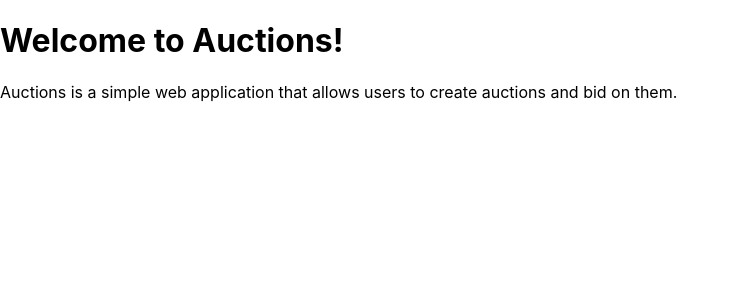
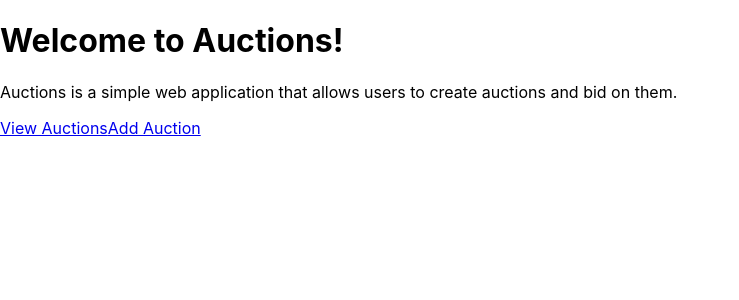
Before and after one commit to lisiCAO/hammer-hub, a React (Create React App) app in the folder frontend/: page / in a window 1280 px wide. Shown: the top 300 px of the page, without its empty margins (0-739 px from the left). Built offline with nearby package versions, Linux system fonts and the light colour scheme.

Commit message:
add links

```diff
--- a/frontend/src/App.js
+++ b/frontend/src/App.js
@@ -1,5 +1,4 @@
 import React from 'react';
-import ReactDOM from 'react-dom/client';
 import {
   createBrowserRouter,
   RouterProvider,
--- a/frontend/src/Welcome.jsx
+++ b/frontend/src/Welcome.jsx
@@ -1,10 +1,13 @@
 import React from "react";
+import { Link } from "react-router-dom";
 
 const Welcome = () => {
     return (
         <div className="welcome">
             <h1 className="welcome__title">Welcome to Auctions!</h1>
             <p className="welcome__description">Auctions is a simple web application that allows users to create auctions and bid on them.</p>
+            <Link to="/auctions">View Auctions</Link>
+            <Link to="/add-auction">Add Auction</Link>
         </div>
     );
 }
--- a/frontend/src/components/views/AddAuction.jsx
+++ b/frontend/src/components/views/AddAuction.jsx
@@ -1,5 +1,6 @@
 import React, { useState } from "react";
 import ApiService from "./../../services/ApiService";
+import { useHistory } from 'react-router-dom';
 import "./AddAuction.css";
 
 const AddAuction = () => {
@@ -9,6 +10,8 @@ const AddAuction = () => {
         itemDescription: "",
         startingPrice: 0,
     });
+
+    const history = useHistory();
 
     const [formData, setFormData] = useState({ ...initialFormData })
 
@@ -32,6 +35,7 @@ const AddAuction = () => {
             console.log(response);
             alert(`${formData.itemName} successfully added!`);
             setFormData({ ...initialFormData });
+            history.push('/auctions');
         } catch (error) {
          console.error(error);
         }
--- a/frontend/src/components/views/AuctionsList.jsx
+++ b/frontend/src/components/views/AuctionsList.jsx
@@ -1,5 +1,6 @@
 import React, { useState, useEffect } from "react";
 import ApiService from "./../../services/ApiService";
+import { Link } from "react-router-dom";
 import "./AuctionsList.css";
 const AuctionItem = ({ auction }) => (
     <li className="auctions-list__item">
@@ -7,6 +8,7 @@ const AuctionItem = ({ auction }) => (
         <p>{auction.itemDescription}</p>
         <p>Last Bid: ${auction.lastPrice}</p>
         <p>Last Bidder: {auction.lastBidderEmail}</p>
+        <Link to={`/auction/${auction.id}`}>Bid on This Auction</Link>
     </li>
 );
 
@@ -40,6 +42,7 @@ const AuctionsList = () => {
     return (
         <div className="auctions-list">
             <h1 className="auctions-list__title">Auctions</h1>
+            <Link to="/add-auction" className="add-auction-button">Add New Auction</Link>
             {auctions.map((auction) => <AuctionItem key={auction.id} auction={auction} />)}
         </div>
     );
```
